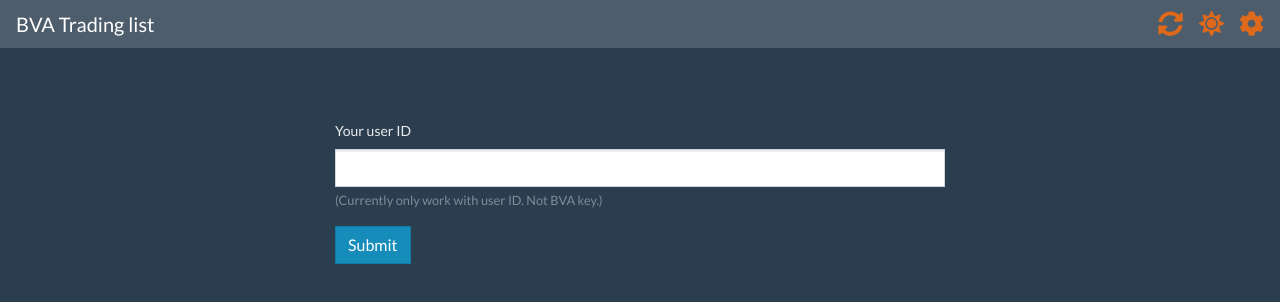
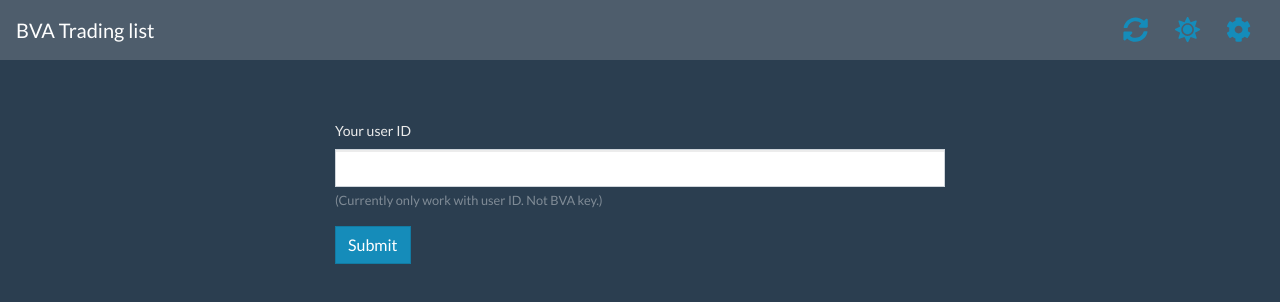
Before and after one commit to Kinsamadesu/bva-trading-list, a React (Create React App) app: page / in a window 1280 px wide. Shown: the top 302 px of the page. Built offline with nearby package versions, Linux system fonts and the light colour scheme.

Commit message:
Improved refresh

```diff
--- a/src/App.css
+++ b/src/App.css
@@ -6,7 +6,6 @@ body {
   text-align: center;
 }
 
-.topbar a {
+.topbar button {
   font-size: 1.8em;
-  margin-left: 15px;
 }
--- a/src/App.tsx
+++ b/src/App.tsx
@@ -59,7 +59,8 @@ function App() {
 
   useEffect(() => {
     localStorage.setItem('filter', filter)
-  }, [filter])
+    refreshData()
+  }, [filter, refreshData])
 
   const setDark = () => {
     setTheme('dark')
--- a/src/Components/TopBar.tsx
+++ b/src/Components/TopBar.tsx
@@ -6,7 +6,7 @@ import {
 } from '@fortawesome/free-solid-svg-icons'
 import { FontAwesomeIcon } from '@fortawesome/react-fontawesome'
 import React from 'react'
-import { Form, Navbar } from 'react-bootstrap'
+import { Button, Form, Navbar } from 'react-bootstrap'
 
 const TopBar = ({
   theme,
@@ -45,16 +45,16 @@ const TopBar = ({
         </small>
       </Navbar.Brand>
       <Form inline>
-        <a href="#" onClick={() => refreshCallback()}>
+        <Button variant="link" onClick={() => refreshCallback()}>
           <FontAwesomeIcon icon={faSyncAlt} />
-        </a>
-        <a href="#" onClick={() => toggleTheme()}>
+        </Button>
+        <Button variant="link" onClick={() => toggleTheme()}>
           {theme === 'dark' && <FontAwesomeIcon icon={faSun} />}
           {theme === 'light' && <FontAwesomeIcon icon={faMoon} />}
-        </a>
-        <a href="#" onClick={() => setUserIDCallback(undefined)}>
+        </Button>
+        <Button variant="link" onClick={() => setUserIDCallback(undefined)}>
           <FontAwesomeIcon icon={faCog} />
-        </a>
+        </Button>
       </Form>
     </Navbar>
   )
```
